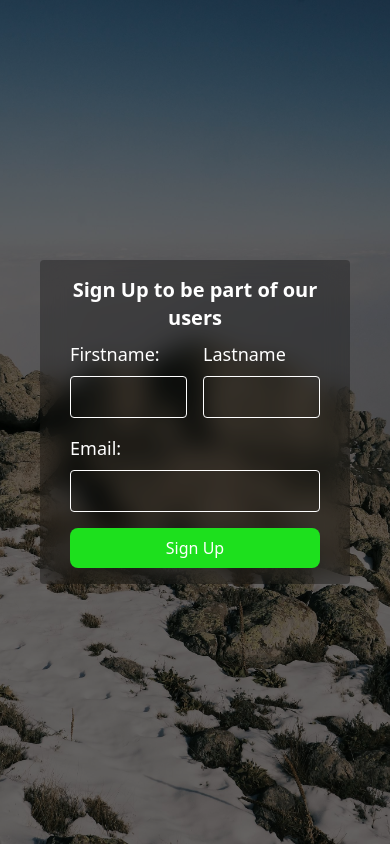
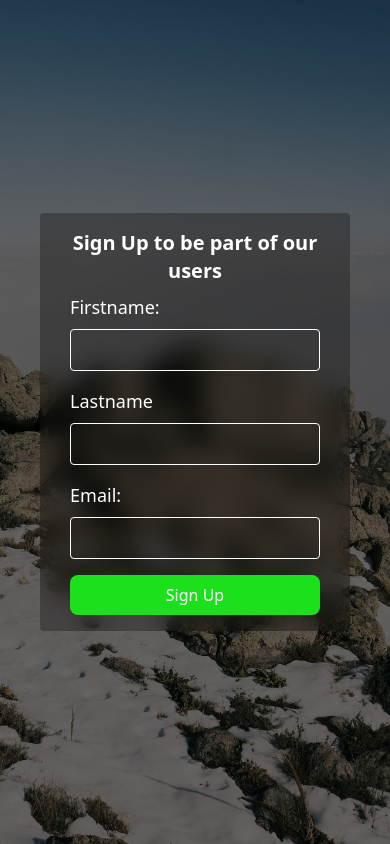
Before and after one commit to Basitec/user-management, a Next.js app: page /add-user in a window 390 px wide. Built offline with nearby package versions, Linux system fonts and the light colour scheme.

Commit message:
MobilePleaseDone

```diff
--- a/app/add-user/page.js
+++ b/app/add-user/page.js
@@ -85,12 +85,12 @@ const page = () => {
               <span className="sr-only">Loading...</span>
           </div> </>}
         <form action="" onSubmit={formik.handleSubmit} className=' grid grid-cols-2 items-center gap-4 w-[90%]'>
-        <div className='flex flex-col gap-2  transition-all'>
+        <div className='flex flex-col gap-2  transition-all max-sm:col-start-1 max-sm:col-end-3'>
         <label htmlFor="firstname" className=' text-lg text-[#fff]'>Firstname:</label>
         <input type="text" className="input w-[100%] p-2" name="firstname" value={formik.values.firstname} onChange={formik.handleChange} onBlur={formik.handleBlur} required />
         {formik.errors.firstname && formik.touched.firstname ? <p className='text-[#f00] '>{formik.errors.firstname}</p>: ''}
         </div>
-        <div className='flex flex-col gap-2'>
+        <div className='flex flex-col gap-2 max-sm:col-start-1 max-sm:col-end-3'>
         <label htmlFor="lastname" className='text-lg text-[#fff]'>Lastname</label>
         <input type="text" name="lastname"  className="input p-2 w-[100%]" value={formik.values.lastname} onChange={formik.handleChange} onBlur={formik.handleBlur} required />
         {formik.errors.lastname && formik.touched.lastname ? <p className="text-[#f00]">{formik.errors.lastname}</p>: ''}
```
